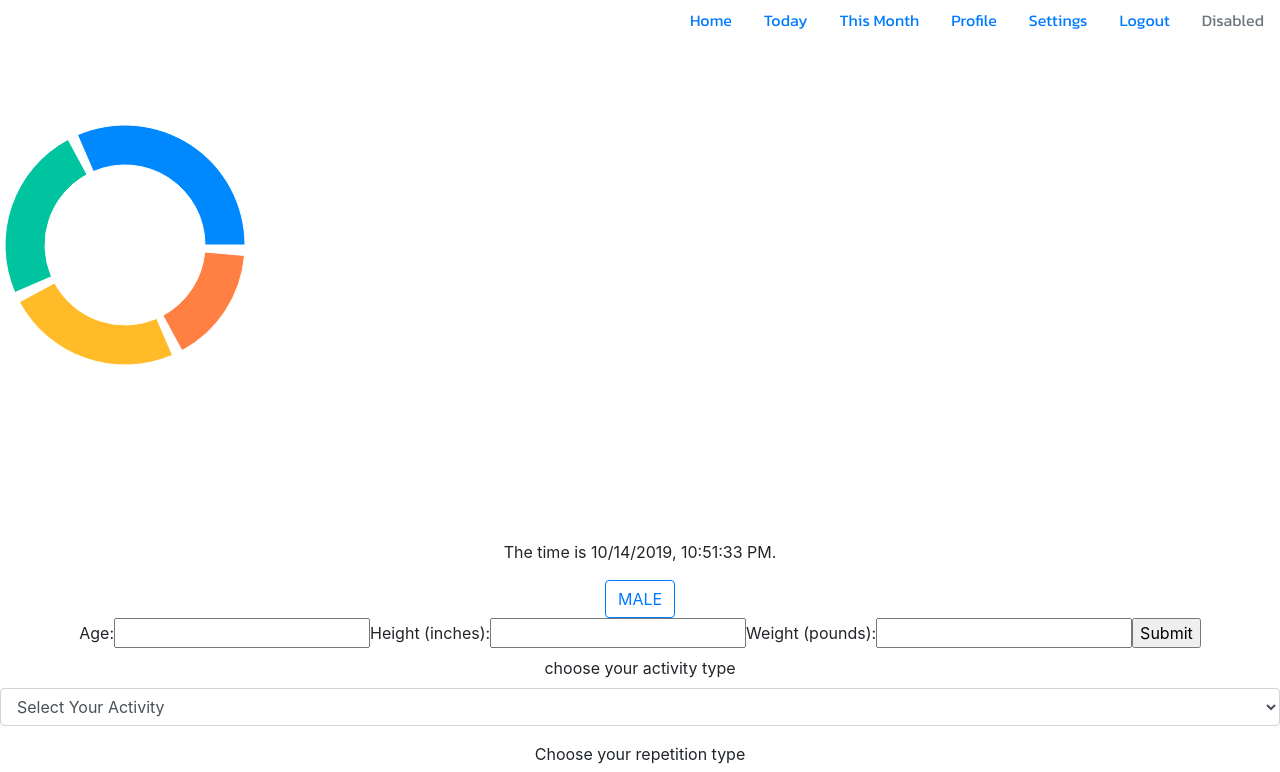
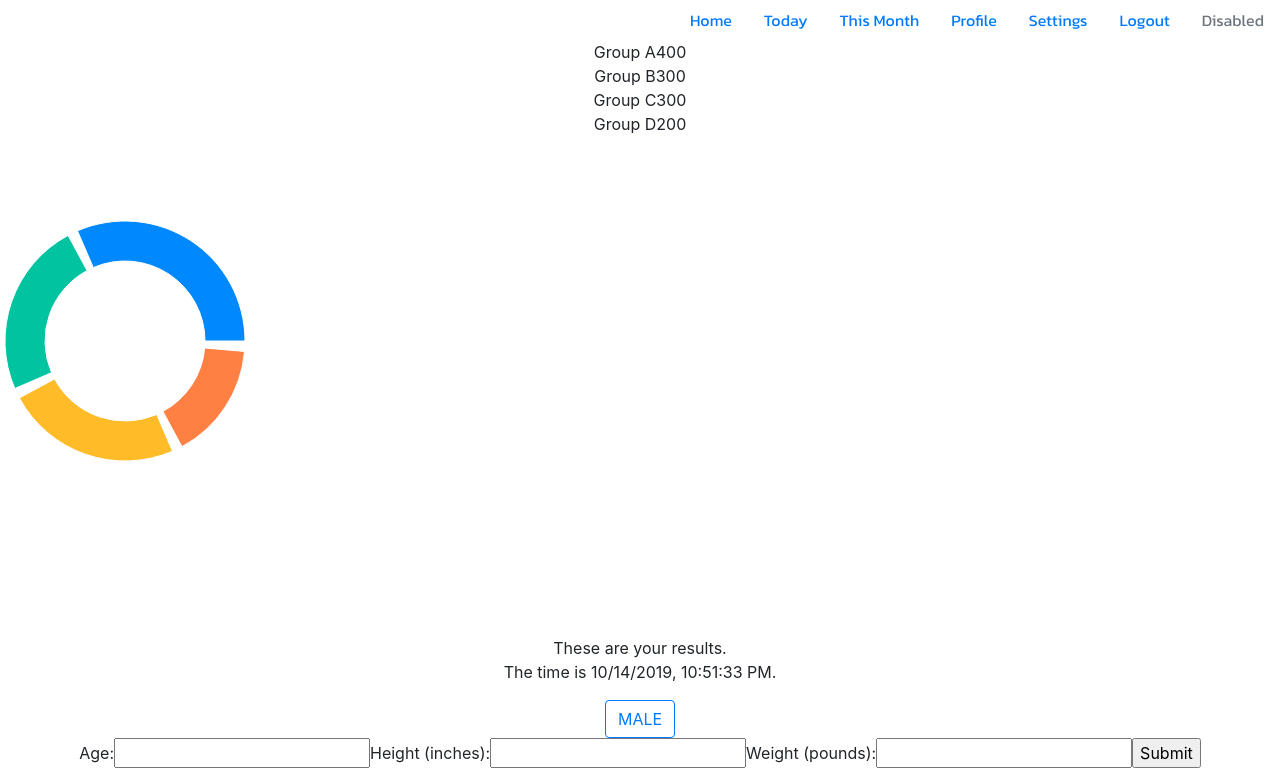
Before and after one commit to petermijkje/workout_app, a React (Create React App) app in the folder workout_app/: page / in a window 1280 px wide. Shown: the top 772 px of the page. Built offline with nearby package versions, Linux system fonts and the light colour scheme.

Commit message:
dot map to push data through

```diff
--- a/workout_app/src/Components/MainChart/Chart/BodyPercentageChart.js
+++ b/workout_app/src/Components/MainChart/Chart/BodyPercentageChart.js
@@ -6,17 +6,35 @@ import {
 } from 'recharts';
 
 const data = [
-  { name: 'Group A', value: 400 },
-  { name: 'Group B', value: 300 },
-  { name: 'Group C', value: 300 },
-  { name: 'Group D', value: 200 },
+  { name: 'Group A', value: 400 }, //33.33%
+  { name: 'Group B', value: 300 }, //25%
+  { name: 'Group C', value: 300 }, //25%
+  { name: 'Group D', value: 200 }, //16.67
 ];
 const COLORS = ['#0088FE', '#00C49F', '#FFBB28', '#FF8042'];
 
+class BodyPercentageChart extends React.Component {
 
-class BodyPercentageChart extends React.Component {
+
+  showResults = () => {
+    const data = [
+      { name: 'Group A', value: 400 }, //33.33%
+      { name: 'Group B', value: 300 }, //25%
+      { name: 'Group C', value: 300 }, //25%
+      { name: 'Group D', value: 200 }, //16.67
+    ];
+    const newData = Object.keys(data).map((item) =>
+      <div>
+      {data[item].name}
+      {data[item].value}
+      </div>
+    )
+    return newData
+  }
 render (){
       return (
+        <div>
+            {this.showResults()}
           <PieChart width={600} height={500} onMouseEnter={this.onPieEnter}>
             <Pie
               data={data}
@@ -30,8 +48,12 @@ render (){
         	  {
           	  data.map((entry, index) => <Cell fill={COLORS[index % COLORS.length]}/>)
             }
+
             </Pie>
             </PieChart>
+            These are your results. <br/>
+
+            </div>
     );
   }
 }
```
